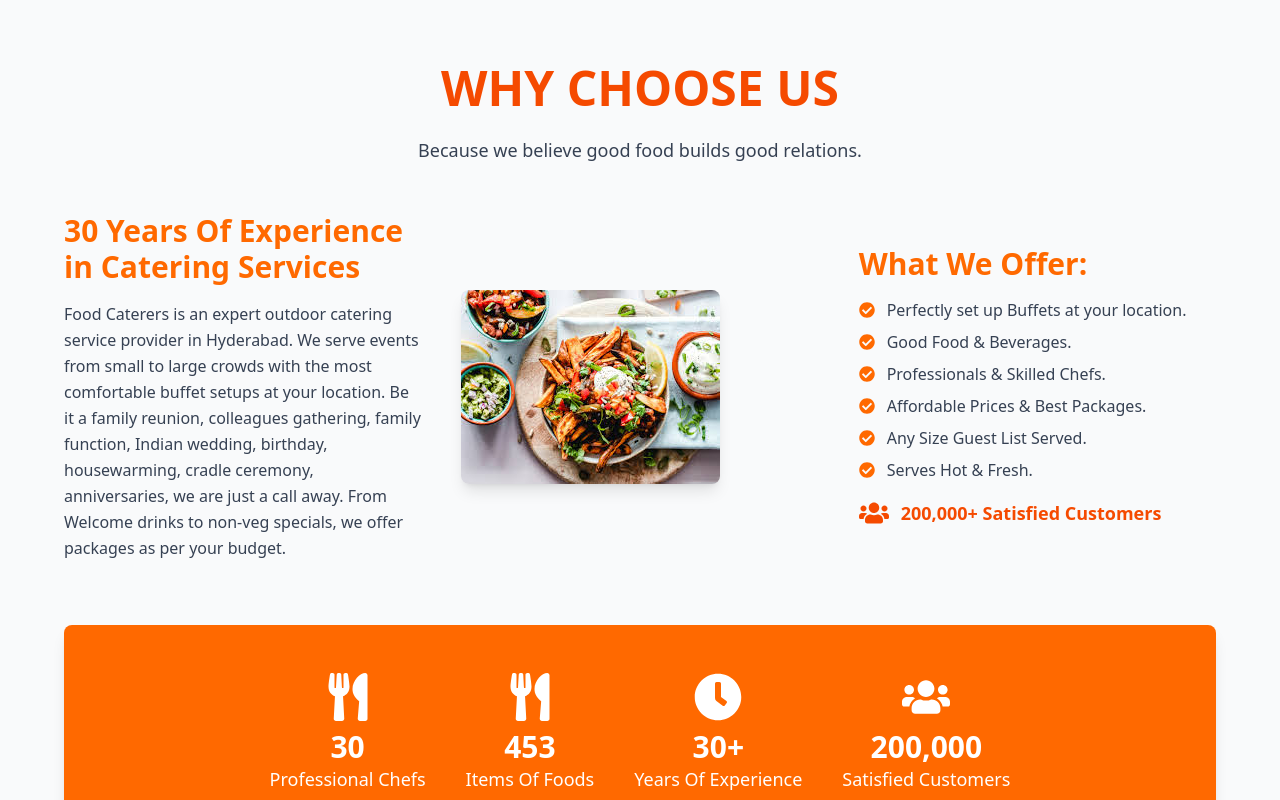
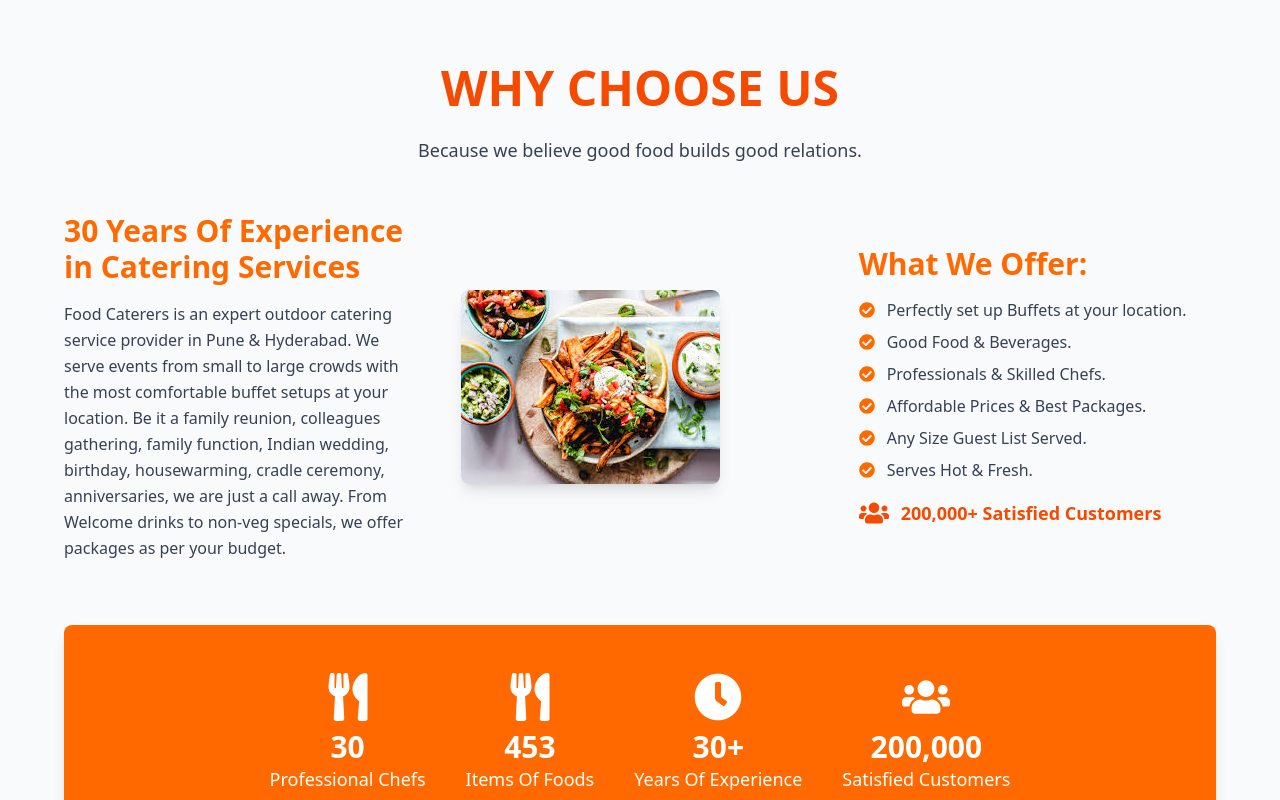
Before and after one commit to Food-Catering-Project/Frontend, a React (Vite) app in the folder Food-Catering/: page /aboutus in a window 1280 px wide. Shown: the top 800 px of the page. Built offline with nearby package versions, Linux system fonts and the light colour scheme.

Commit message:
about us changhe

```diff
--- a/Food-Catering/src/pages/AboutUs.jsx
+++ b/Food-Catering/src/pages/AboutUs.jsx
@@ -36,7 +36,7 @@ const AboutUs = () => {
             30 Years Of Experience in Catering Services
           </h2>
           <p>
-            Food Caterers is an expert outdoor catering service provider in Hyderabad.
+            Food Caterers is an expert outdoor catering service provider in Pune & Hyderabad.
             We serve events from small to large crowds with the most comfortable buffet setups
             at your location. Be it a family reunion, colleagues gathering, family function,
             Indian wedding, birthday, housewarming, cradle ceremony, anniversaries, we are just a call away.
```
